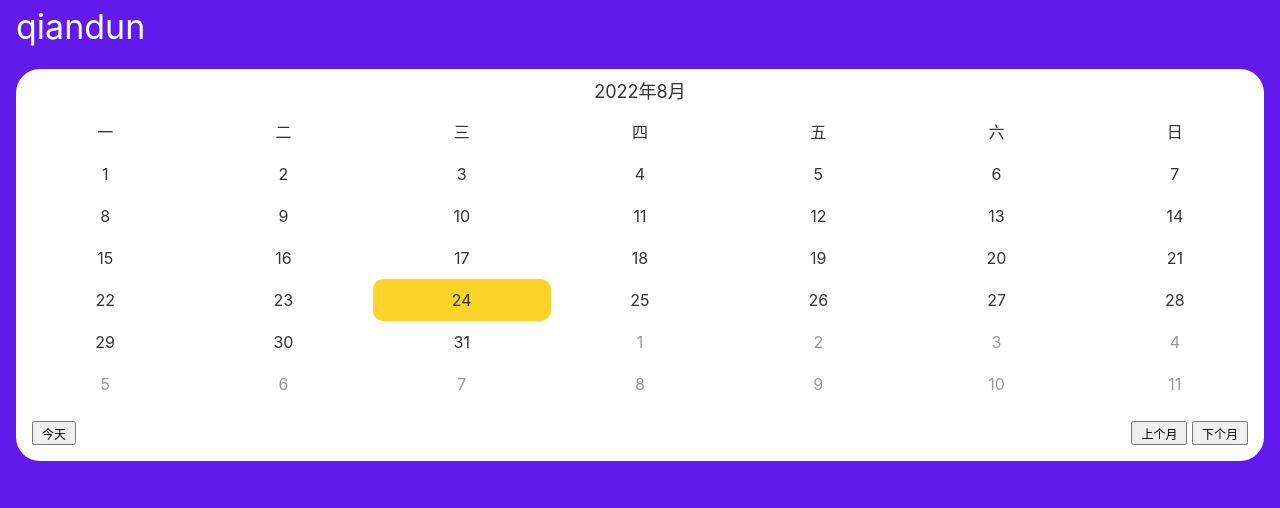
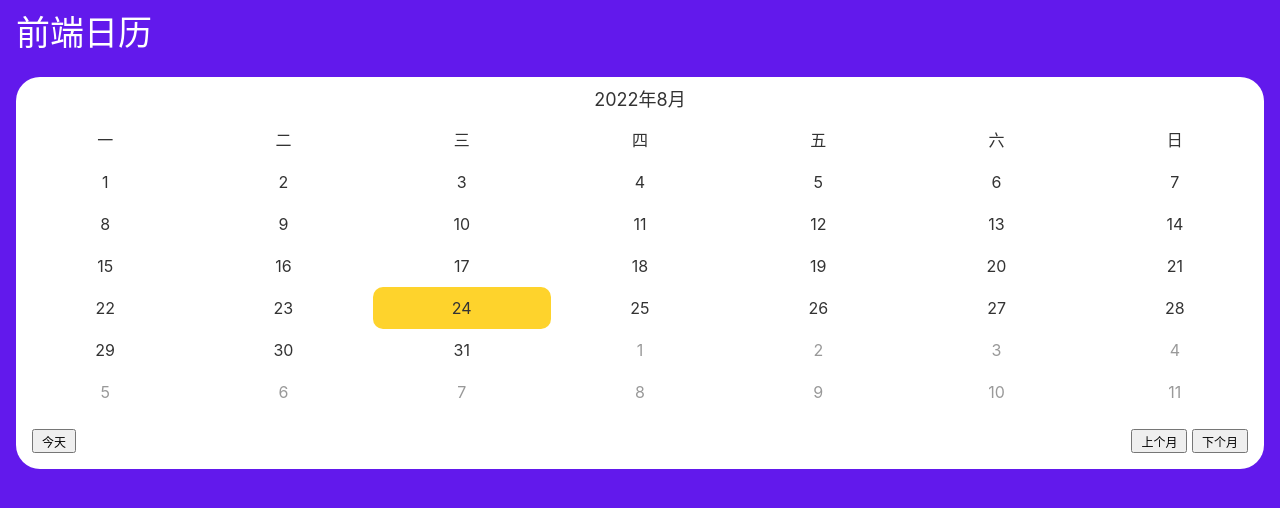
Before and after one commit to hellotang7/calendar, a plain HTML site: page index.html in a window 1280 px wide. Drawn offline with Linux system fonts and the light colour scheme.

Commit message:
版本一

```diff
--- a/index.html
+++ b/index.html
@@ -14,7 +14,7 @@
   </head>
   <body>
     <header class="siteHeader">
-      <h1>qiandun</h1>
+      <h1>前端日历</h1>
     </header>
 
     <div class="calendar">
```
